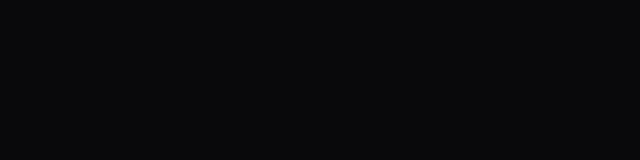
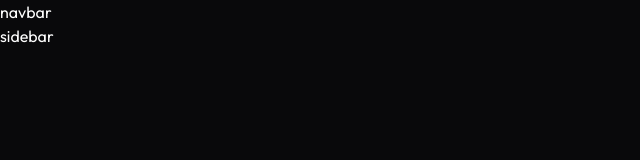
Before and after one commit to aayushhOP/BookEase, a React (Vite) app in the folder Client/: page /admin/list-shows in a window 1280 px wide. Before the commit this address had no page. Shown: the top 160 px of the page, without its empty margins (0-640 px from the left). Built offline with nearby package versions, Linux system fonts and the light colour scheme.

Commit message:
started working with admin dashboard

```diff
--- a/Client/src/App.jsx
+++ b/Client/src/App.jsx
@@ -10,6 +10,11 @@
 import Favourite from './pages/Favourite'
 import { Toaster } from 'react-hot-toast'
 import Footer from './components/Footer'
+import Layout from './pages/admin/Layout'
+import Dashboard from './pages/admin/Dashboard'
+import AddShows from './pages/admin/AddShows'
+import ListShows from './pages/admin/ListShows'
+import ListBookings from './pages/admin/ListBookings'
 
 const pageVariants = {
   initial: { opacity: 0, y: 35, scale: 0.985 },
@@ -49,6 +54,12 @@
             <Route path='/movies/:id/:date' element={<SeatLayout />} />
             <Route path='/my-bookings' element={<MyBookings />} />
             <Route path='/favourite' element={<Favourite />} />
+            <Route path='/admin/*' element={<Layout />}>
+              <Route index element={<Dashboard />} />
+              <Route path='add-shows' index element={<AddShows />} />
+              <Route path='list-shows' index element={<ListShows />} />
+              <Route path='list-bookings' index element={<ListBookings />} />
+            </Route>
           </Routes>
         </motion.div>
       </AnimatePresence>
--- /dev/null
+++ b/Client/src/components/admin/AdminNavbar.jsx
@@ -0,0 +1,13 @@
+import React from 'react'
+
+const AdminNavbar = () => {
+  return (
+    <div>
+      <h1>
+        navbar
+      </h1>
+    </div>
+  )
+}
+
+export default AdminNavbar
--- /dev/null
+++ b/Client/src/components/admin/AdminSidebar.jsx
@@ -0,0 +1,11 @@
+import React from 'react'
+
+const AdminSidebar = () => {
+  return (
+    <div>
+      <h1>sidebar</h1>
+    </div>
+  )
+}
+
+export default AdminSidebar
--- /dev/null
+++ b/Client/src/pages/admin/AddShows.jsx
@@ -0,0 +1,11 @@
+import React from 'react'
+
+const AddShows = () => {
+  return (
+    <div>
+
+    </div>
+  )
+}
+
+export default AddShows
--- /dev/null
+++ b/Client/src/pages/admin/Dashboard.jsx
@@ -0,0 +1,11 @@
+import React from 'react'
+
+const Dashboard = () => {
+  return (
+    <div>
+
+    </div>
+  )
+}
+
+export default Dashboard
--- /dev/null
+++ b/Client/src/pages/admin/Layout.jsx
@@ -0,0 +1,20 @@
+import React from 'react'
+import AdminNavbar from '../../components/admin/AdminNavbar'
+import AdminSidebar from '../../components/admin/AdminSidebar'
+import { Outlet } from 'react-router-dom'
+
+const Layout = () => {
+  return (
+    <>
+      <AdminNavbar />
+      <div className='flex'>
+        <AdminSidebar />
+        <div className='flex-1 px-4 py-10 md:px-10 h-[calc(100vh-64px)] overflow-y-auto'>
+          <Outlet />
+        </div>
+      </div>
+    </>
+  )
+}
+
+export default Layout
--- /dev/null
+++ b/Client/src/pages/admin/ListBookings.jsx
@@ -0,0 +1,11 @@
+import React from 'react'
+
+const ListBookings = () => {
+  return (
+    <div>
+
+    </div>
+  )
+}
+
+export default ListBookings
--- /dev/null
+++ b/Client/src/pages/admin/ListShows.jsx
@@ -0,0 +1,11 @@
+import React from 'react'
+
+const ListShows = () => {
+  return (
+    <div>
+
+    </div>
+  )
+}
+
+export default ListShows
```
